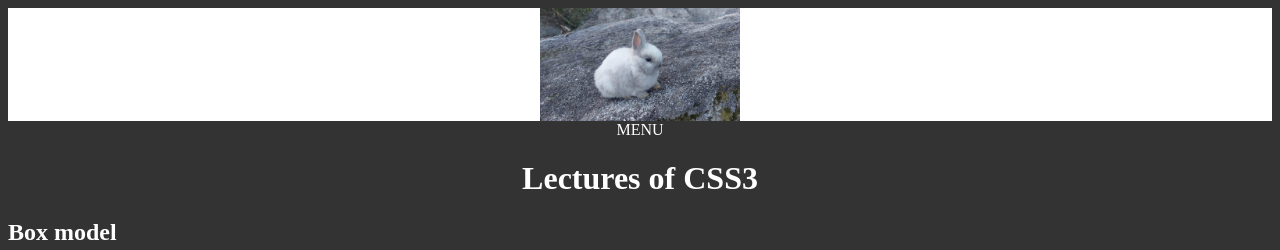
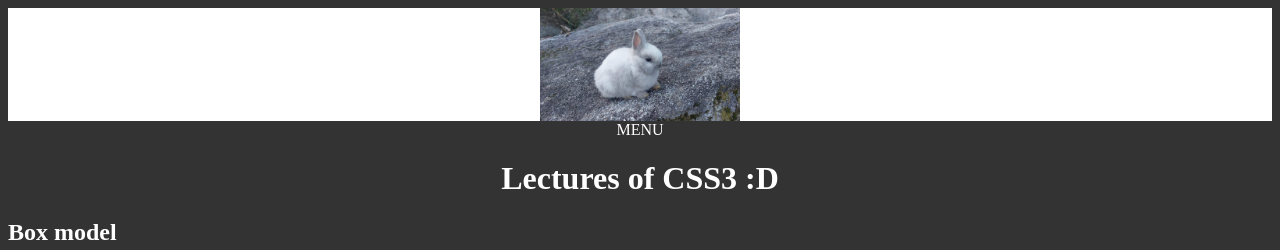
Before and after one commit to FF3456/Proyecto-1, a plain HTML site: page index.html in a window 1280 px wide. Shown: the top 250 px of the page. Drawn offline with Linux system fonts and the light colour scheme.

Commit message:
addition of a face in the titl

```diff
--- a/index.html
+++ b/index.html
@@ -14,7 +14,7 @@
         <nav class="menu">MENU</nav>
     </header>
     <main>
-        <h1 class="title">Lectures of CSS3</h1>
+        <h1 class="title">Lectures of CSS3 :D</h1>
         <section>
             <article>
                 <h2>Box model</h2>
```
